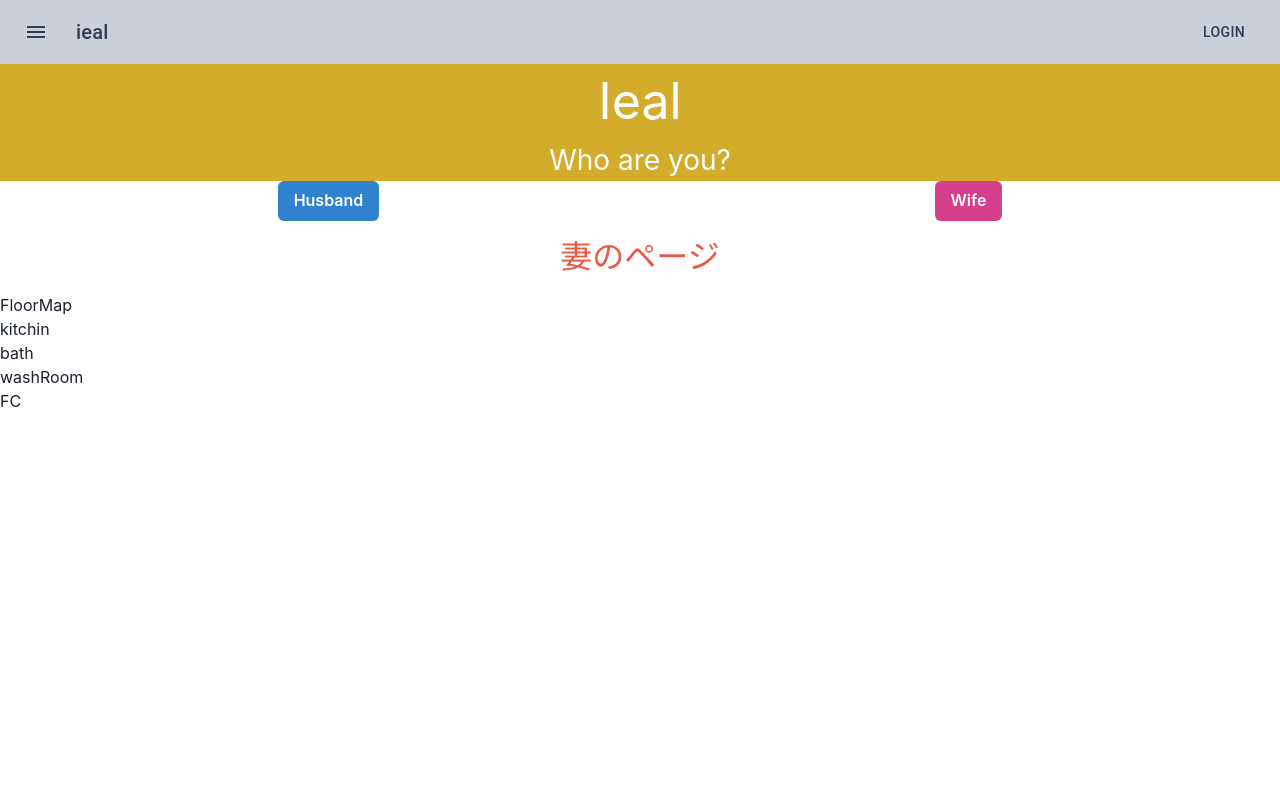
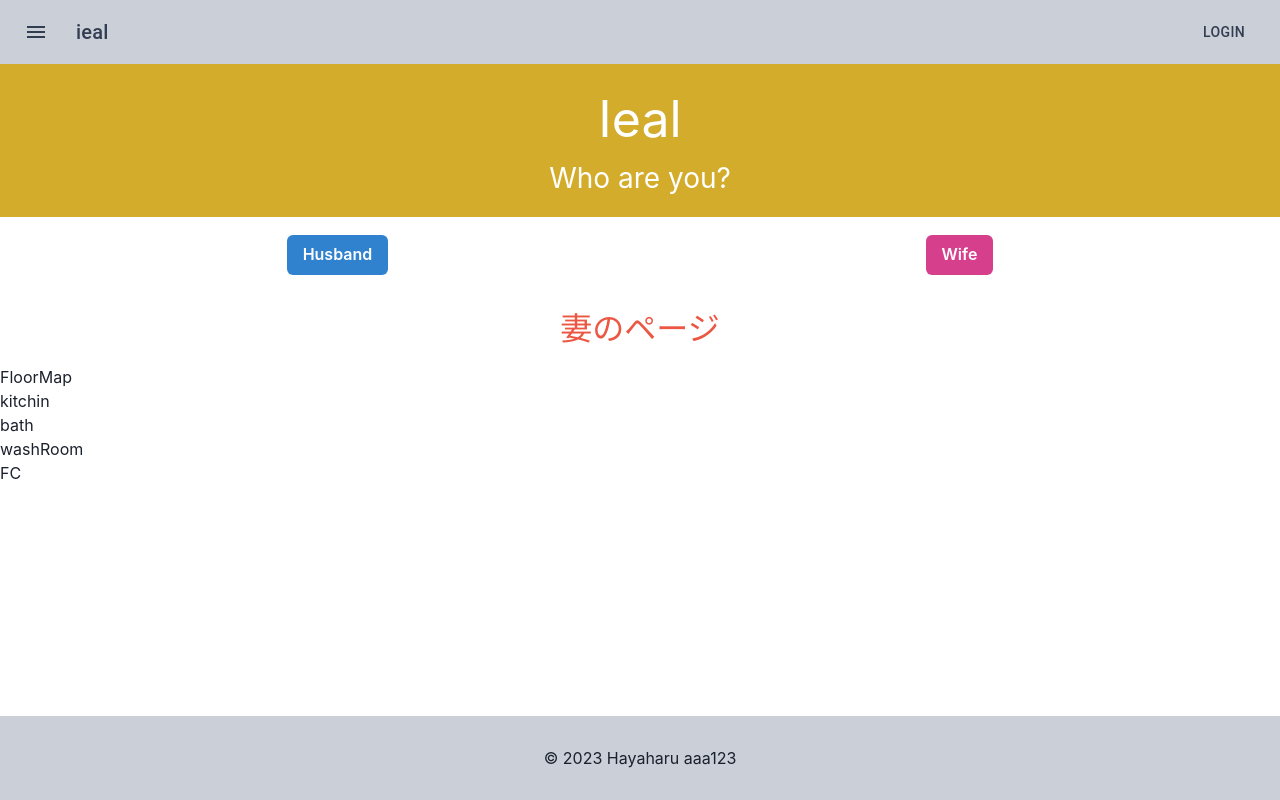
Before and after one commit to haruharu3220/20230213_homework, a React (Vite) app in the folder ieal/: page /wife in a window 1280 px wide. Built offline with nearby package versions, Linux system fonts and the light colour scheme.

Commit message:
Footerの作成

```diff
--- a/ieal/src/App.jsx
+++ b/ieal/src/App.jsx
@@ -14,7 +14,7 @@ const App = () => {
   // const onclickDetailA = () => history.push("pages/wife");
 
   return (
-    <>
+    <BodyStyle>
         <Header />
         <Hero />
 
@@ -23,7 +23,7 @@ const App = () => {
         <p>washRoom</p>
         <p>FC</p>
         <Footer />
-     </>
+    </BodyStyle>
   );
 };
 
@@ -34,5 +34,8 @@ const TitleStyle = styled.h1`
   text-align: center;
 `;
 
+const BodyStyle = styled.div`
+  min-height: 100vh;
+`;
 
 export default App
--- a/ieal/src/components/Footer.jsx
+++ b/ieal/src/components/Footer.jsx
@@ -1,19 +1,18 @@
-import { useState } from 'react'
-import { Wife } from '../pages/wife';
-import { Husband } from '../pages/husband';
-import { BrowserRouter, Routes, Route, Link,  } from "react-router-dom";
+import * as React from 'react';
 import  styled  from "styled-components";
 
 
 export const Footer = () =>{
-    return(
-        <>
-
-        </>
-    );
+  return (
+    <PStyle>© 2023 Hayaharu aaa123</PStyle>
+  );
 };
 
-const TitleStyle = styled.h1`
-  color: red;
-  text-align: center;
+const PStyle = styled.p`
+    background-color: #CBD0D8;
+    position: absolute;
+    bottom: 0;
+    width: 100vw;
+    text-align: center;
+    padding: 30px 0;
 `;
--- a/ieal/src/components/Header.jsx
+++ b/ieal/src/components/Header.jsx
@@ -7,7 +7,9 @@ import Button from '@mui/material/Button';
 import IconButton from '@mui/material/IconButton';
 import MenuIcon from '@mui/icons-material/Menu';
 
-export default function ButtonAppBar() {
+
+export default function Header() {
+
   return (
     <Box sx={{ flexGrow: 1 }}>
       <AppBar position="static" style={{
--- a/ieal/src/components/Hero.jsx
+++ b/ieal/src/components/Hero.jsx
@@ -24,20 +24,18 @@ export const Hero = () =>{
                         </Button>
                     </ChakraProvider>
                 </LinkStyle>
-
-
                 <Routes>
                     <Route path="/husband" element={<Husband />} />
                     <Route path="/wife" element={<Wife />} />
                 </Routes>
             </BrowserRouter>
-
         </>
     );
 };
 
 const HeroStyle = styled.div`
     background-color: #D3AC2B;
+    padding: 18px;
 `;
 
 const TitleStyle = styled.h1`
@@ -57,6 +55,7 @@ const MesseageStyle = styled.p`
 const LinkStyle = styled.div`
     display:flex;
     justify-content: space-around;
+    padding: 18px;
   `;
 
 const SelectStyle = styled.div`
```
Lines whose indentation alone changed are shown as unchanged.
